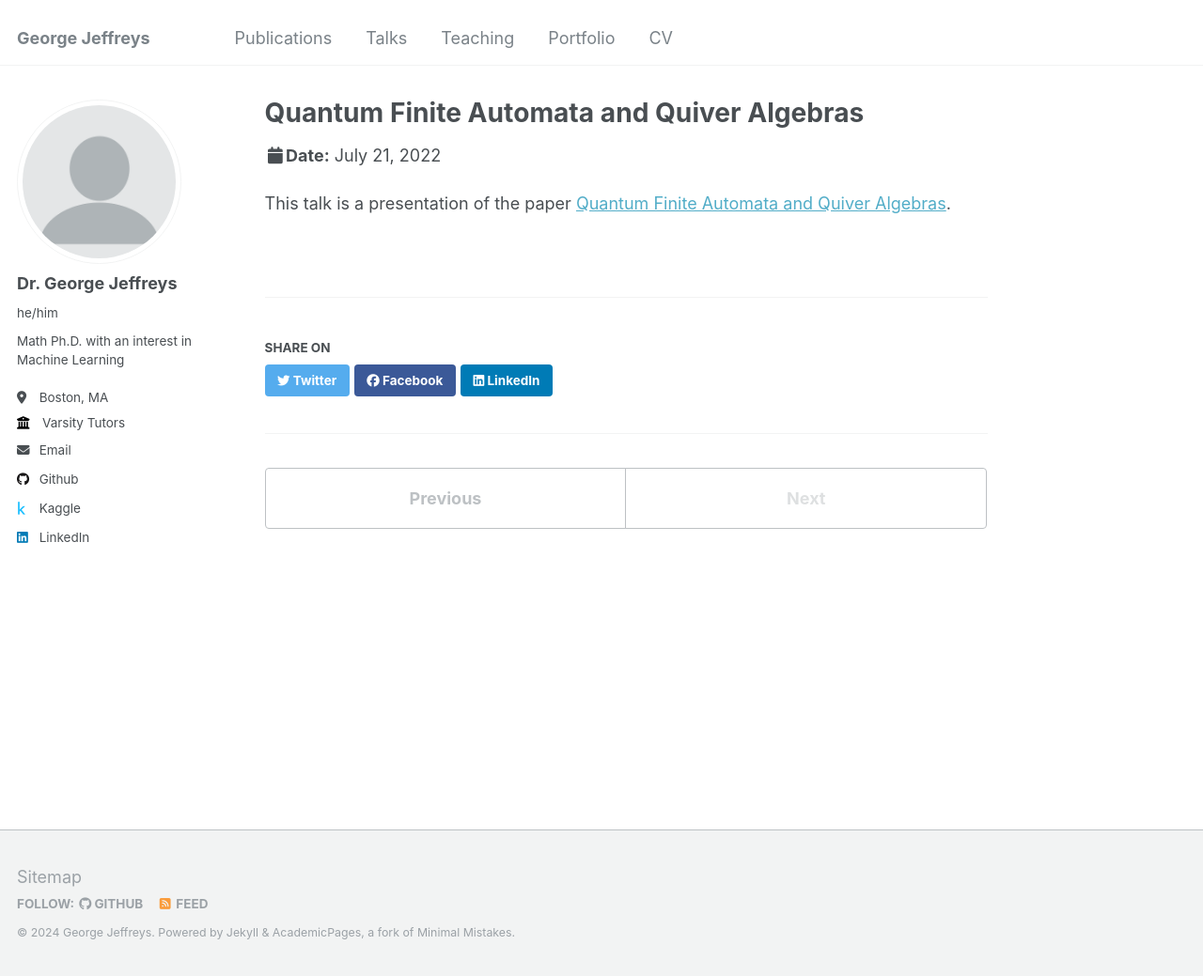
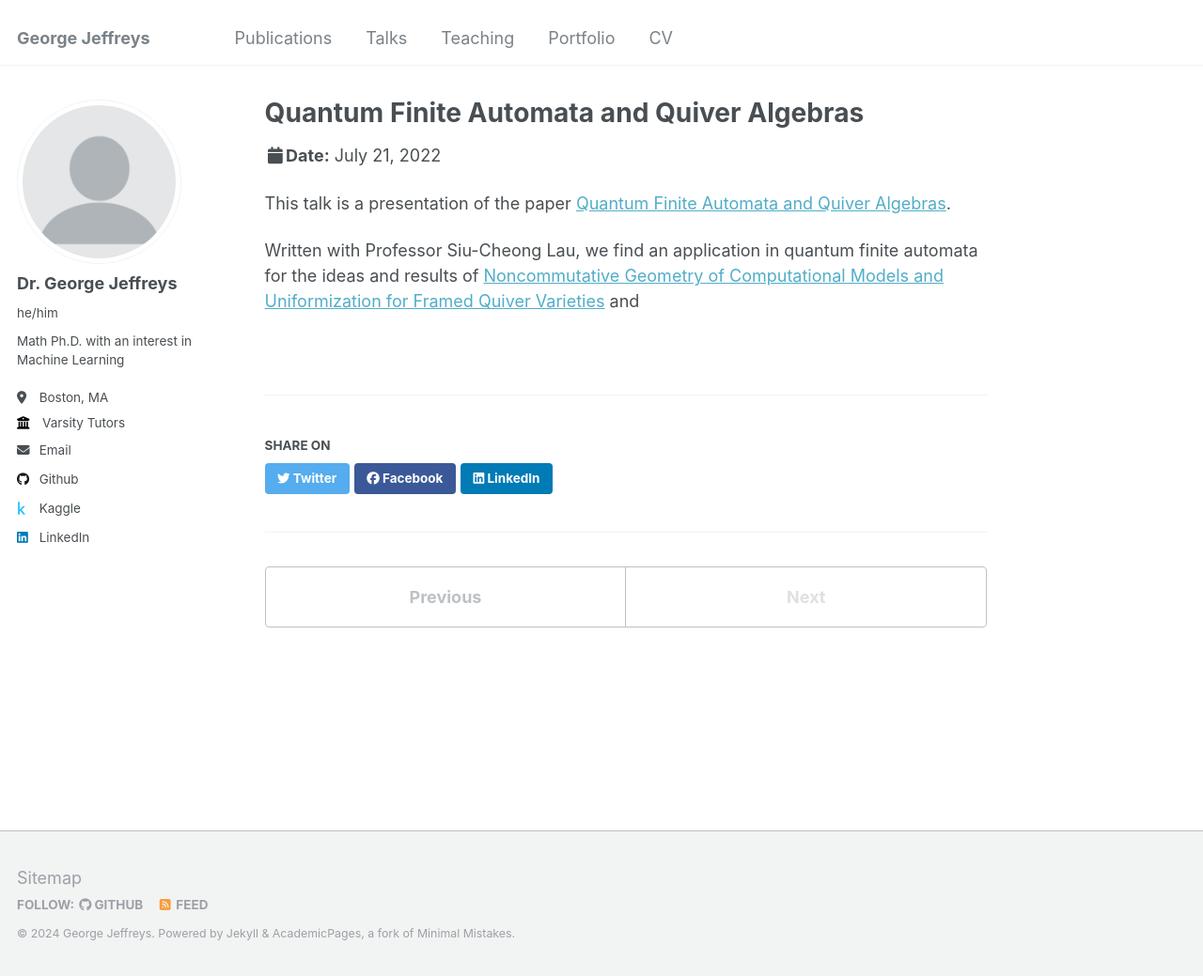
Before and after one commit to G-Jeffreys/G-Jeffreys.github.io, a Jekyll site: the page built from _talks/2014-03-01-talk-3.md, in a window 1280 px wide and 1039 px high. Shown: the whole window at 94% size. Built offline with Jekyll 4.4.1, drawn with Linux system fonts in a browser that asks for light colours.

Commit message:
Update 2014-03-01-talk-3.md

```diff
--- a/_talks/2014-03-01-talk-3.md
+++ b/_talks/2014-03-01-talk-3.md
@@ -10,3 +10,5 @@ location: "Paris, France"
 ---
 
 This talk is a presentation of the paper [Quantum Finite Automata and Quiver Algebras](https://g-jeffreys.github.io/publication/2010-10-01-paper-title-number-2).
+
+Written with Professor Siu-Cheong Lau, we find an application in quantum finite automata for the ideas and results of [Noncommutative Geometry of Computational Models and Uniformization for Framed Quiver Varieties](https://g-jeffreys.github.io/publication/2009-10-01-paper-title-number-1) and
```
